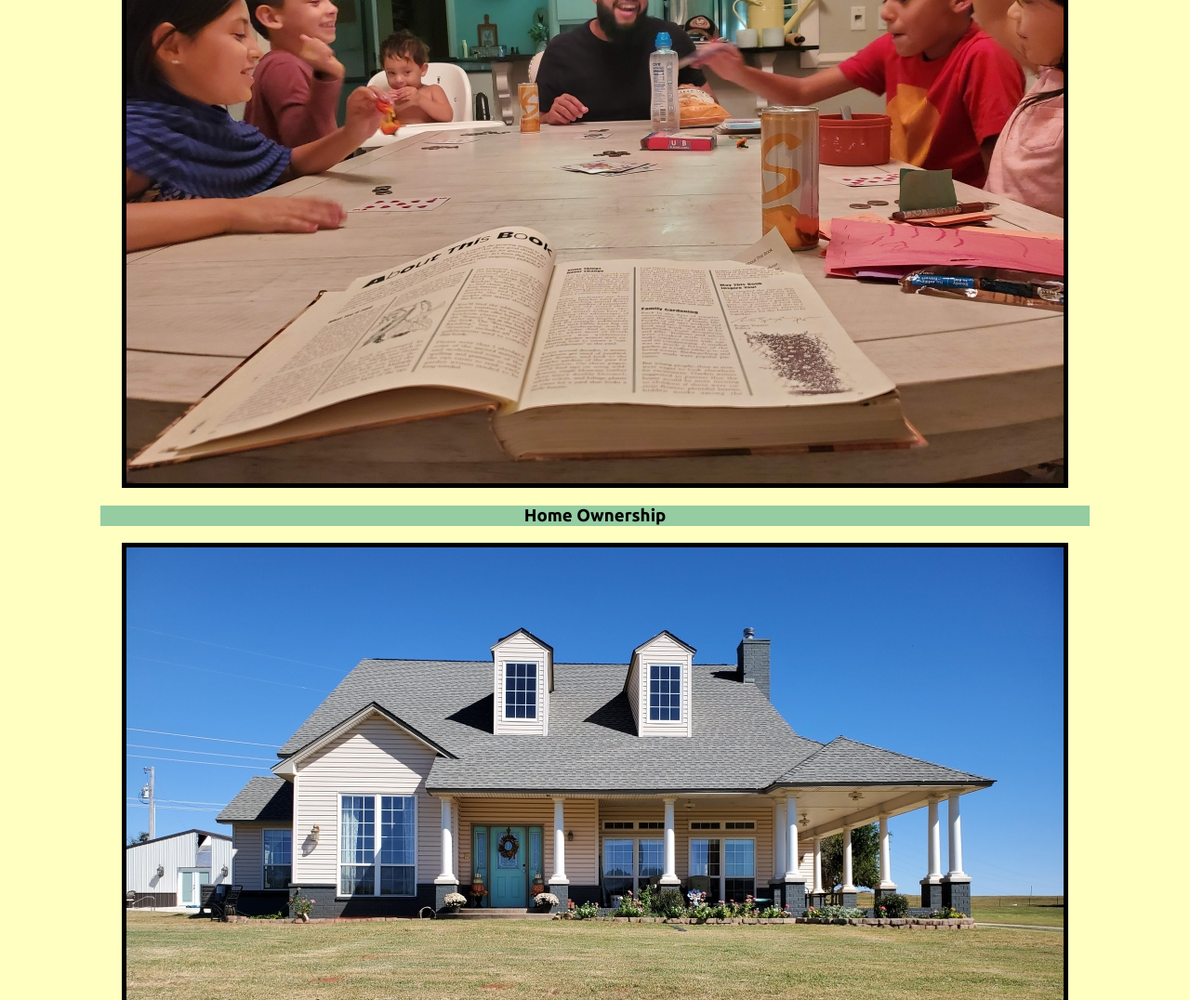
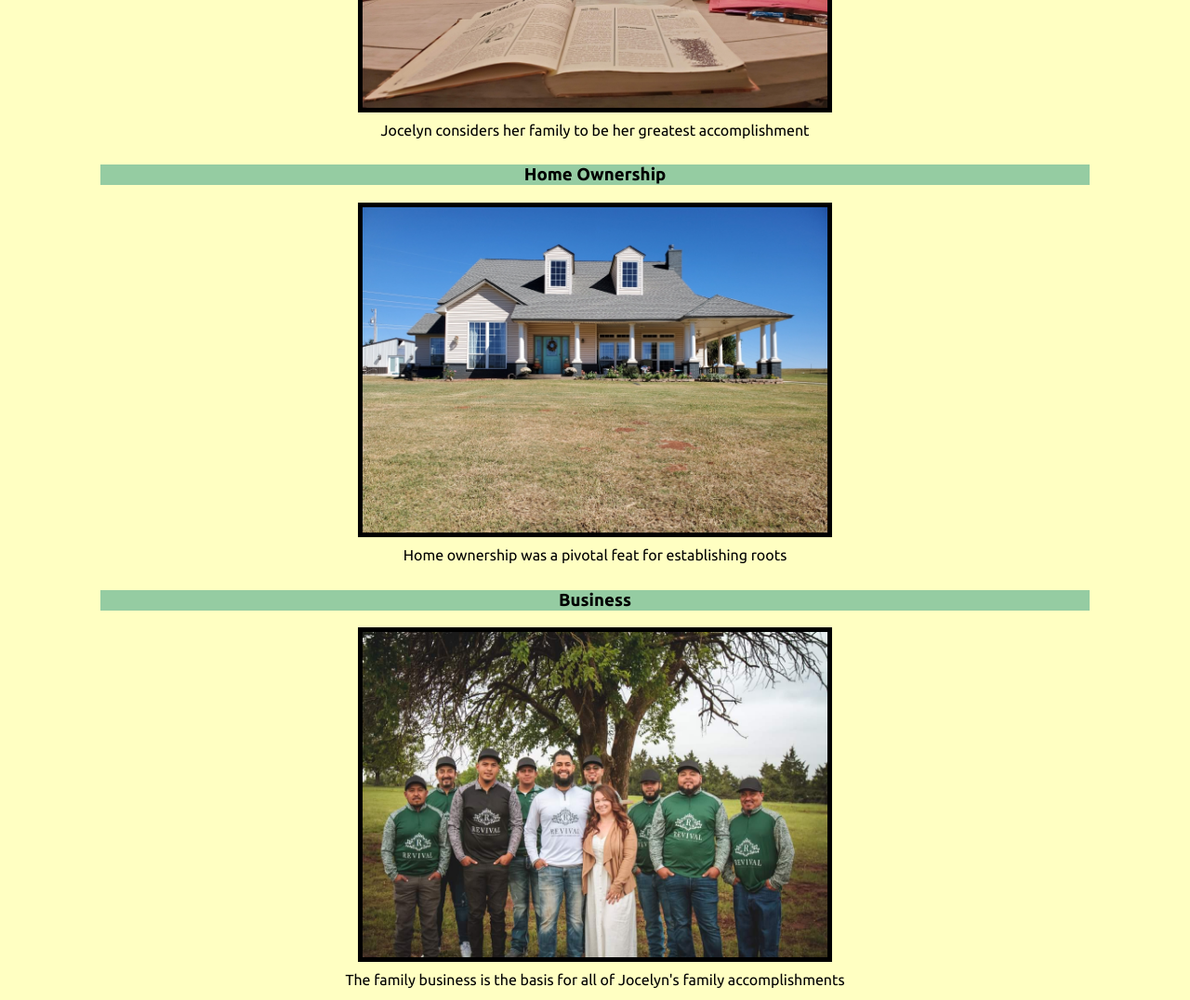
Before and after one commit to I12B-Semaj/bioSite, a plain HTML site: page index.html in a window 1280 px wide. Shown: the part 500-1576 px from the top of the page at 93% size. Drawn offline with Linux system fonts and the light colour scheme.

Commit message:
Module 8.2 Assignment

```diff
--- a/index.html
+++ b/index.html
@@ -1,6 +1,6 @@
 <!--
 Name: James Smith
-Date: 7/13/2021
+Date: 7/18/2021
 CSD 340
 bioSite
 -->
@@ -13,16 +13,31 @@ bioSite
         <link rel="preconnect" href="https://fonts.gstatic.com" crossorigin>
         <link href="https://fonts.googleapis.com/css2?family=Ubuntu:wght@300;400;500;700&display=swap" rel="stylesheet">
     </head>
-    <body><div id="container">
+    <header>
         <h1>Jocelyn Gramajo’s Landing Page</h1>
         <hr />
+    </header>
+    <body><div id="container">
         <h2>Accomplishments:</h2>
+
         <h3>Family</h3>
-        <img src="images/accomplishment-family.jpeg" alt="Family" class="portrait">
+        <figure>
+            <img src="images/accomplishment-family.jpeg" alt="Family" class="portrait" height="350" width="500">
+            <figcaption>Jocelyn considers her family to be her greatest accomplishment</figcaption>
+        </figure>
+
         <h3>Home Ownership</h3>
-        <img src="images/accomplishment-house.jpeg" alt="House" class="portrait">
+        <figure>
+            <img src="images/accomplishment-house.jpeg" alt="House" class="portrait" height="350" width="500">
+            <figcaption>Home ownership was a pivotal feat for establishing roots</figcaption>
+        </figure>
+
         <h3>Business</h3>
-        <img src="images/accomplishment-business.jpg" alt="Business" class="portrait">
+        <figure>
+            <img src="images/accomplishment-business.jpg" alt="Business" class="portrait" height="350" width="500">
+            <figcaption>The family business is the basis for all of Jocelyn's family accomplishments</figcaption>
+        </figure>
+
     </div></body>
     <div id="footer">
         <div id="navbar">
--- a/site.css
+++ b/site.css
@@ -1,6 +1,6 @@
 /*
 Name: James Smith
-Date: 7/13/2021
+Date: 7/18/2021
 CSD 340
 bioSite
 */
@@ -72,3 +72,9 @@ h3 {
     margin-right: auto;
     border: 5px solid black;
   }
+
+figcaption {
+    display: block;
+    text-align: center;
+    padding: 10px;
+  }
```
Also changed, not shown: about.html (+4 -2 lines), hobbies.html (+22 -3 lines), images/hobbies-cooking.jpg (added), images/hobbies-gardening.jpg (added), images/hobbies-home_steading.jpg (added).
